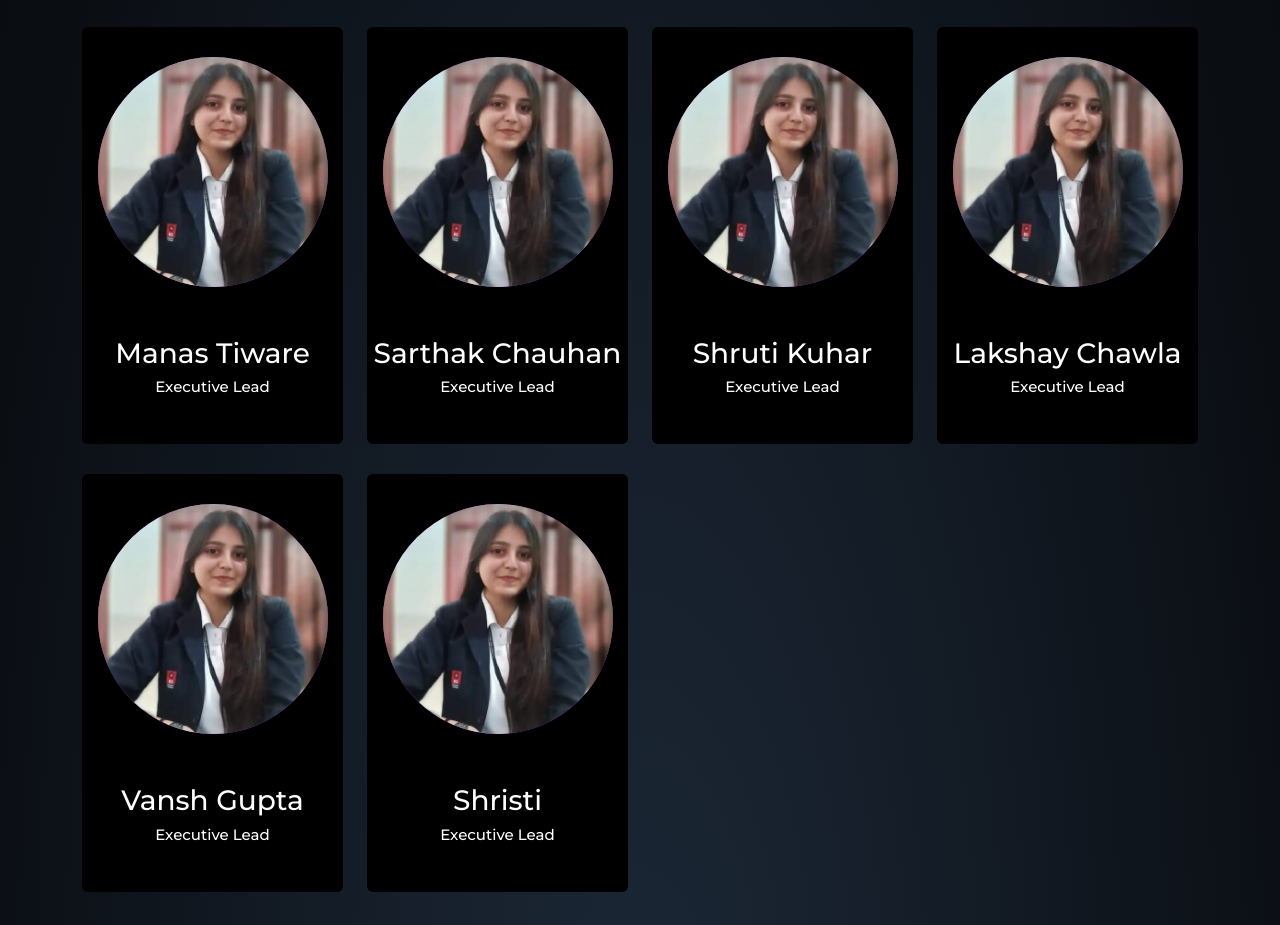
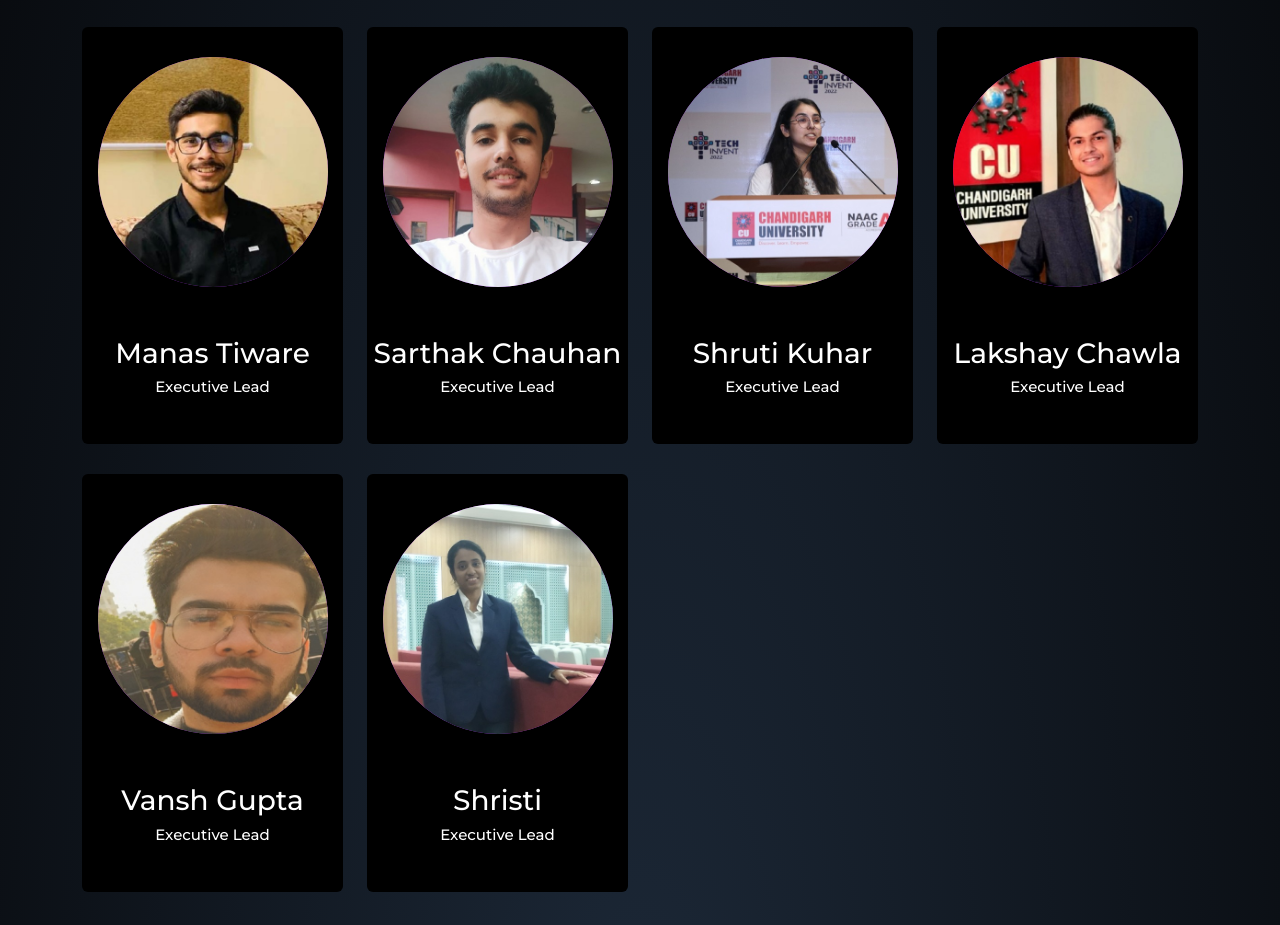
Before and after one commit to lakshchawla/tac, a plain HTML site: page public/team.html in a window 1280 px wide. Shown: the part 675-1600 px from the top of the page. Drawn offline with nearby package versions, Linux system fonts and the light colour scheme.

Commit message:
Update team.html

```diff
--- a/public/team.html
+++ b/public/team.html
@@ -275,7 +275,7 @@
                     <div class="col-12 col-sm-6 col-md-4 col-lg-3">
                         <div class="our-team">
                             <div class="picture">
-                                <img class="img-fluid" src="assets/img/team/vandana.png">
+                                <img class="img-fluid" src="assets/img/team/manas.jpeg">
                             </div>
                             <div class="team-content">
                                 <h3 class="name">Manas Tiware</h3>
@@ -292,7 +292,7 @@
                     <div class="col-12 col-sm-6 col-md-4 col-lg-3">
                         <div class="our-team">
                             <div class="picture">
-                                <img class="img-fluid" src="assets/img/team/vandana.png">
+                                <img class="img-fluid" src="assets/img/team/sarthak.jpeg">
                             </div>
                             <div class="team-content">
                                 <h3 class="name">Sarthak Chauhan</h3>
@@ -309,7 +309,7 @@
                     <div class="col-12 col-sm-6 col-md-4 col-lg-3">
                         <div class="our-team">
                             <div class="picture">
-                                <img class="img-fluid" src="assets/img/team/vandana.png">
+                                <img class="img-fluid" src="assets/img/team/kuhar.jpeg">
                             </div>
                             <div class="team-content">
                                 <h3 class="name">Shruti Kuhar</h3>
@@ -326,7 +326,7 @@
                     <div class="col-12 col-sm-6 col-md-4 col-lg-3">
                         <div class="our-team">
                             <div class="picture">
-                                <img class="img-fluid" src="assets/img/team/vandana.png">
+                                <img class="img-fluid" src="assets/img/team/laskhsya chawla.jpg">
                             </div>
                             <div class="team-content">
                                 <h3 class="name">Lakshay Chawla</h3>
@@ -342,7 +342,7 @@
                     <div class="col-12 col-sm-6 col-md-4 col-lg-3">
                         <div class="our-team">
                             <div class="picture">
-                                <img class="img-fluid" src="assets/img/team/vandana.png">
+                                <img class="img-fluid" src="assets/img/team/vansh.jpeg">
                             </div>
                             <div class="team-content">
                                 <h3 class="name">Vansh Gupta</h3>
@@ -359,7 +359,7 @@
                     <div class="col-12 col-sm-6 col-md-4 col-lg-3">
                         <div class="our-team">
                             <div class="picture">
-                                <img class="img-fluid" src="assets/img/team/vandana.png">
+                                <img class="img-fluid" src="assets/img/team/srishti.jpeg">
                             </div>
                             <div class="team-content">
                                 <h3 class="name">Shristi</h3>
```
